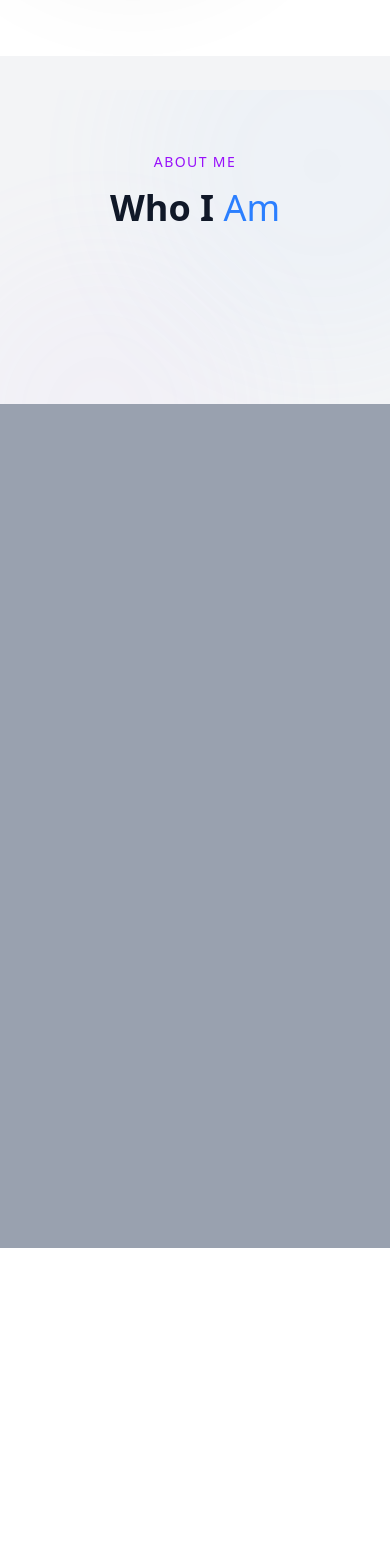
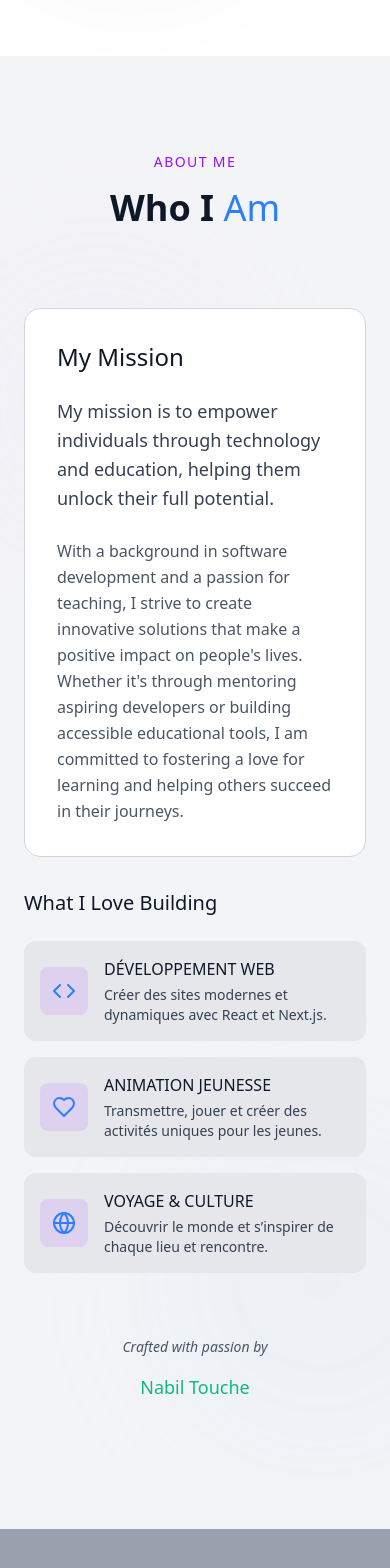
Before and after one commit to nabiltouche/portfolio, a React (Vite) app: page / in a window 390 px wide. Shown: the part 5873-7441 px from the top of the page. Before the commit the page ends 7121 px from the top, so only its background shows below. Built offline with nearby package versions, Linux system fonts and the light colour scheme.

Commit message:
now 1:23:00 journey

```diff
--- a/src/components/AboutSection.tsx
+++ b/src/components/AboutSection.tsx
@@ -1,8 +1,9 @@
-import { delay, easeOut, stagger, useInView, useScroll, useTransform } from "framer-motion"
+/* eslint-disable @typescript-eslint/no-unused-vars */
+import { motion, easeOut, useInView, useScroll, useTransform } from "framer-motion"
 import { useRef } from "react"
 import { useTheme } from "../context/useTheme"
-import { motion } from "framer-motion"
 import { containerVariants, itemVariants } from "../utils/helper"
+import { JOURNEY_STEPS, PASSIONS } from "../utils/data"
 
 
 const AboutSection = () => {
@@ -93,9 +94,104 @@ const AboutSection = () => {
                     </motion.h2>
                 </motion.div>
 
-                <div className="">
+                <div className="grid lg:grid-cols-2 gap-16 items-start">
                     {/* Personal Story */}
+                    <motion.div
+                        initial="hidden"
+                        animate={isInView ? "visible" : "hidden"}
+                        variants={containerVariants}
+                        className="space-y-8"
+                    >
+                        <motion.div
+                            variants={itemVariants}
+                            className={`p-8 rounded-2xl border ${
+                                isDarkMode
+                                    ? "border-gray-700 bg-gray-900 backdrop-blur-sm"
+                                    : "border-gray-300 bg-white backdrop-blur-sm"
+                            }`}
+                        >
+                            <h3 className="text-2xl font-medium mb-6">My Mission</h3>
+                            <p
+                                className={`text-lg leading-relaxed mb-6 ${
+                                    isDarkMode ? "text-gray-300" : "text-gray-700"
+                                }`}
+                            >
+                                My mission is to empower individuals through technology
+                                and education, helping them unlock their full potential.
+                            </p>
+                            <p
+                                className={`text-base leading-relaxed ${
+                                    isDarkMode ? "text-gray-400" : "text-gray-600"
+                                }`}
+                            >
+                                With a background in software development and a passion for
+                                teaching, I strive to create innovative solutions that make a
+                                positive impact on people's lives. Whether it's through
+                                mentoring aspiring developers or building accessible educational
+                                tools, I am committed to fostering a love for learning and
+                                helping others succeed in their journeys.
+                            </p>
+                        </motion.div>
 
+                        {/* What I Love Building */}
+                        <motion.div
+                            variants={itemVariants}
+                            className="space-y-4"
+                        >
+                            <h3 className="text-xl font-medium mb-6">What I Love Building</h3>
+                            <div className="grid gap-4">
+                                {PASSIONS.map((passion, index) => (
+                                    <motion.div
+                                        key={passion.title}
+                                        variants={itemVariants}
+                                        whileHover={{ x: 4}}
+                                        className={`flex items-center space-x-4 p-4 rounded-xl ${
+                                            isDarkMode
+                                            ? "bg-gray-700 hover:bg-gray-800/50"
+                                            : "bg-gray-200 hover:bg-gray-100/50"
+                                        } transition-all duration-300`}
+                                    >
+                                        <div
+                                            className={`p-3 rounded-lg ${
+                                                isDarkMode ? "bg-purple-600/20" : "bg-purple-400/20"
+                                            }`}
+                                        >
+                                            <passion.icon size={24} className="text-blue-500" />
+
+                                        </div>
+                                        <div>
+                                            <h4 className="font-medium mb-1">{passion.title}</h4>
+                                            <p
+                                                className={`text-sm ${
+                                                    isDarkMode ? "text-gray-300" : "text-gray-700"
+                                                }`}
+                                            >
+                                                {passion.description}
+                                            </p>
+                                        </div>
+
+
+                                    </motion.div>
+                                ))}
+                            </div>
+                        </motion.div>
+
+
+                        {/* Digital Signature */}
+                        <motion.div variants={itemVariants} className="text-center py-8">
+                            <div
+                                className={`text-sm ${
+                                    isDarkMode ? "text-gray-400" : "text-gray-600"
+                                } mb-4`}
+                            >
+                                <em>Crafted with passion by</em>
+                            </div>
+                            <div className="text-lg font-medium text-primary mt-2">
+                                Nabil Touche
+                            </div>
+                        </motion.div>
+
+                    </motion.div>
                 </div>
             </div>
 
--- a/src/utils/data.ts
+++ b/src/utils/data.ts
@@ -1,4 +1,5 @@
 import { FaCode, FaServer, FaTools } from "react-icons/fa"
+import { Code, Heart, Globe } from "lucide-react"
 import PROJECT_IMG_1 from "../assets/images/nab.jpg"
 import PROJECT_IMG_2 from "../assets/images/nab.jpg"
 import PROJECT_IMG_3 from "../assets/images/nab.jpg"
@@ -183,17 +184,17 @@ export const SOCIAL_LINKS = [
 
 export const PASSIONS = [
   {
-    icon: "",
+    icon: Code,
     title: "DÉVELOPPEMENT WEB",
     description: "Créer des sites modernes et dynamiques avec React et Next.js.",
   },
   {
-    icon: "",
+    icon: Heart,
     title: "ANIMATION JEUNESSE",
     description: "Transmettre, jouer et créer des activités uniques pour les jeunes.",
   },
   {
-    icon: "",
+    icon: Globe,
     title: "VOYAGE & CULTURE",
     description: "Découvrir le monde et s’inspirer de chaque lieu et rencontre.",
   },
```
Also changed, not shown: src/assets/images/signature.png (added).
